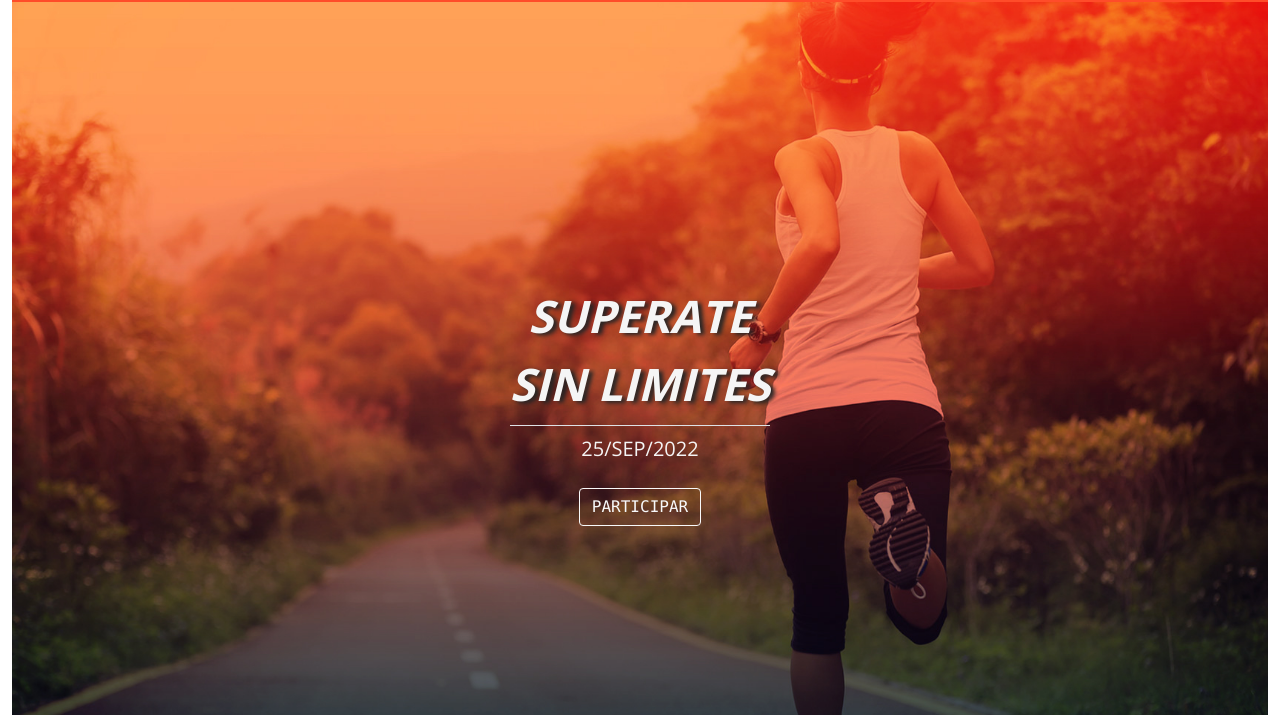
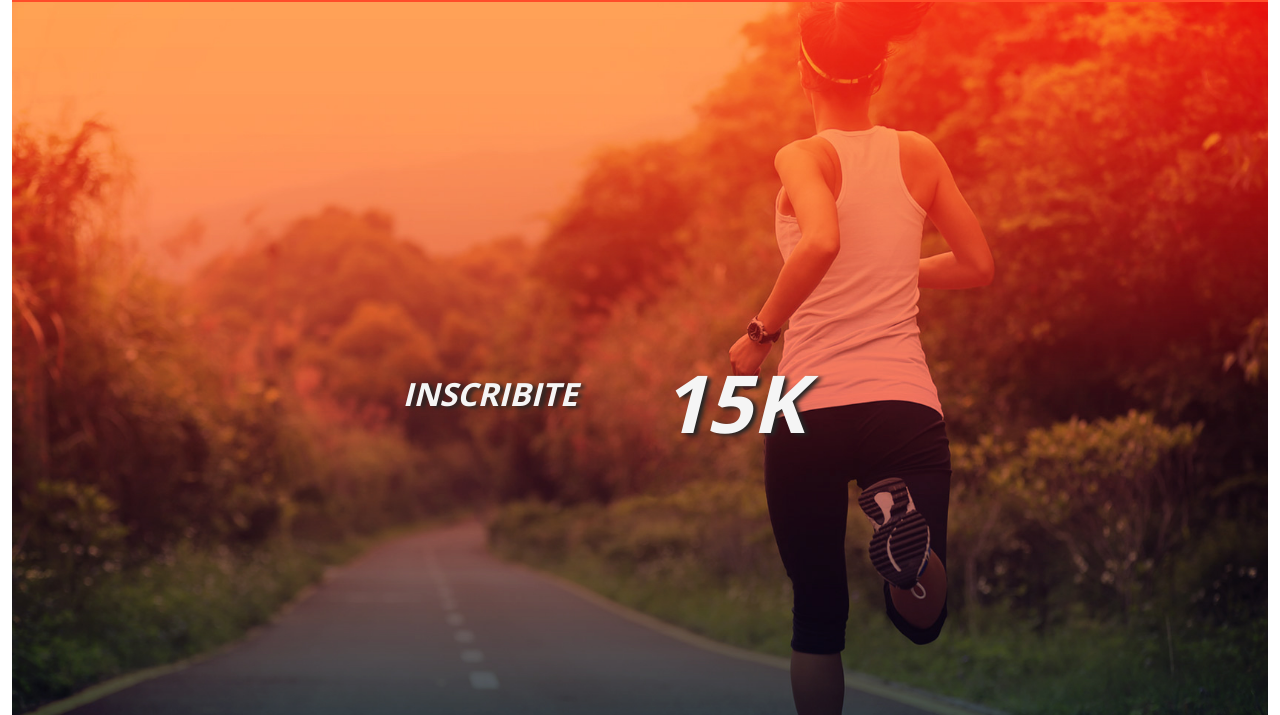
Before and after one commit to diegodg91/Proyecto_GuacaRace, a website: page index.html in a window 1280 px wide. Shown: the part 85-800 px from the top of the page. Drawn offline with nearby package versions, Linux system fonts and the light colour scheme; files whose address does not match are found by name.

Commit message:
animacion en texto del hero

```diff
--- a/index.html
+++ b/index.html
@@ -71,7 +71,19 @@
     <main class="container-fluid">
       <div class="row align-items-center">
         <div class="col-md-12 d-flex justify-content-center align-items-center hero">
-          <div class="fs-5 fw-regular text-uppercase text-center pt-1">
+          <a class="hero__link" href="#lacarrera">
+            <p class="text-start title-m">inscribite</p>
+          </a>
+          <div class="hero__animation-contenedor">
+
+            <ul>
+              <li>21K</li>
+              <li>15K</li>
+              <li>7K</li>
+            </ul>
+          </div>
+
+          <!-- <div class="fs-5 fw-regular text-uppercase text-center pt-1">
             <span class="title-l d-block">superate</span>
             <span class="title-l d-block pb-2">sin limites</span>
 
@@ -79,7 +91,7 @@
 
             <a class="btn btn-outline-light text-uppercase font-monospace mt-4" href="#lacarrera"
               role="button">participar</a>
-          </div>
+          </div> -->
         </div>
       </div>
     </main>
--- a/scss/estilos-sass.scss
+++ b/scss/estilos-sass.scss
@@ -92,12 +92,12 @@
   font-size: $title-l;
   font-weight: 800;
   font-style: italic;
-  text-shadow: $shadow;
   text-transform: uppercase;
   text-shadow: 4px 2px 4px $shadow;
 }
 .title-xl {
   font-size: $title-xl;
+  font-style: italic;
   font-weight: bolder;
   text-shadow: 4px 2px 4px $shadow;
   text-transform: uppercase;
--- a/scss/partials/_hero.scss
+++ b/scss/partials/_hero.scss
@@ -26,4 +26,86 @@
     }
     text-shadow: 1px 1px 2px $shadow;
   } */
+
+  .hero__link{
+    text-decoration: none;
+    color: $white;
+    &:hover{
+      opacity: 0.5;
+    }
+  }
 }
+
+
+
+.hero__animation-contenedor{
+  width: 300px;
+  height: 80px;
+  color: $white;
+  font-size: 80px;
+  @include mobile{
+      height: 40px;
+      font-size: 40px;
+  }
+  font-style: italic;
+  font-weight: bolder;
+  text-shadow: 4px 2px 4px $shadow;
+  text-transform: uppercase;
+  text-align: center;
+  line-height: 80px;
+  @include mobile{
+    line-height: 40px;
+}
+  overflow: hidden;
+
+
+    ul{
+      list-style: none;
+      padding-left: 10px;
+      padding-bottom: 5px;
+      margin: 0;
+      animation: animar 10s infinite;
+      transition: all 300ms;
+    }
+
+    @keyframes animar{
+      0% {margin-top: 0;}
+      20% {margin-top: 0;}
+
+
+      25% {margin-top: -80px;}
+      50% {margin-top: -80px;}
+
+      55% {margin-top: -160px;}
+      70% {margin-top: -160px;}
+
+      70% {margin-top: -160px;}
+      95% {margin-top: -80px;}
+
+      100% {margin-top: 0px;}
+
+
+    }
+
+    @include mobile{
+      @keyframes animar{
+        0% {margin-top: 0;}
+        20% {margin-top: 0;}
+
+
+        25% {margin-top: -40px;}
+        50% {margin-top: -40px;}
+
+        55% {margin-top: -80px;}
+        70% {margin-top: -80px;}
+
+        70% {margin-top: -80px;}
+        95% {margin-top: -40px;}
+
+        100% {margin-top: 0px;}
+
+
+      }
+    }
+
+}
```
Also changed, not shown: css/styles.css.
